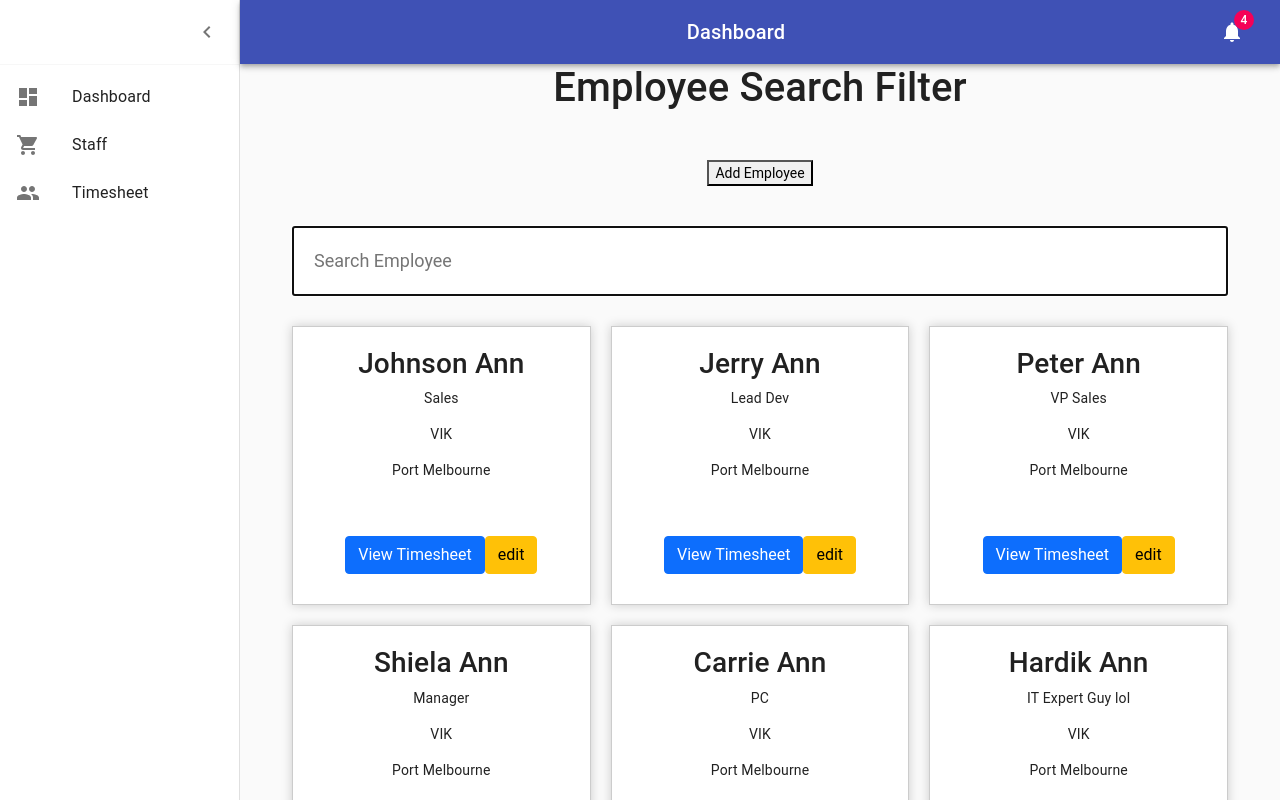
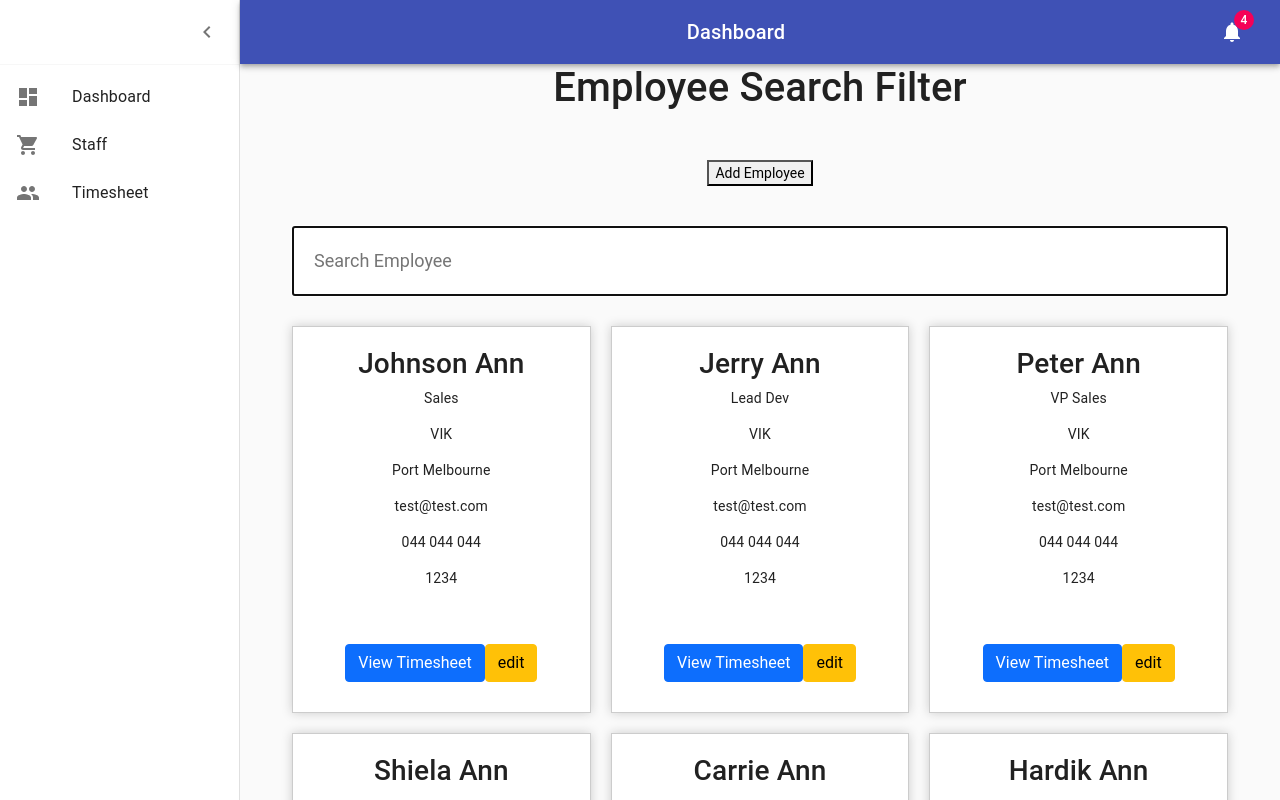
Before and after one commit to sushilldhakal/clockin, a React (Create React App) app in the folder client/: page /dashboard in a window 1280 px wide. Shown: the top 800 px of the page. Built offline with nearby package versions, Linux system fonts and the light colour scheme.

Commit message:
pin field added

```diff
--- a/client/src/components/Dashboard/AddEmployee.js
+++ b/client/src/components/Dashboard/AddEmployee.js
@@ -6,6 +6,9 @@ const AddEmployee = (props) => {
     role,
     hire,
     site,
+    email,
+    phone,
+    pin,
     edit,
     addNewEmployee,
     getNewEmployee
@@ -41,6 +44,27 @@ const AddEmployee = (props) => {
           onChange={getNewEmployee}
           placeholder="site"
         />
+        <input
+          type="text"
+          name="email"
+          value={email}
+          onChange={getNewEmployee}
+          placeholder="email"
+        />
+        <input
+          type="text"
+          name="phone"
+          value={phone}
+          onChange={getNewEmployee}
+          placeholder="phone"
+        />
+        <input
+          type="text"
+          name="pin"
+          value={pin}
+          onChange={getNewEmployee}
+          placeholder="pin"
+        />
         <button>{!edit ? "Add Employee" : "Edit Employee"}</button>
       </form>
     </React.Fragment>
--- a/client/src/components/Dashboard/List.js
+++ b/client/src/components/Dashboard/List.js
@@ -28,6 +28,9 @@ const List = (props) => {
                 <p>{item.role}</p>
                 <p>{item.hire}</p>
                 <p>{item.site}</p>
+                <p>{item.email}</p>
+                <p>{item.phone}</p>
+                <p>{item.pin}</p>
                 <button className="btn btn-primary"> View Timesheet</button>
                 {/* <span
                   className="c-close"
--- a/client/src/components/Dashboard/data.js
+++ b/client/src/components/Dashboard/data.js
@@ -4,48 +4,69 @@ export const data = [
     name: "Johnson Ann",
     role: "Sales",
     hire: "VIK",
-    site: "Port Melbourne"
+    site: "Port Melbourne",
+    email: "test@test.com",
+    phone: "044 044 044",
+    pin: "1234"
   },
   {
     id: 2,
     name: "Jerry Ann",
     role: "Lead Dev",
     hire: "VIK",
-    site: "Port Melbourne"
+    site: "Port Melbourne",
+    email: "test@test.com",
+    phone: "044 044 044",
+    pin: "1234"
   },
   {
     id: 3,
     name: "Peter Ann",
     role: "VP Sales",
     hire: "VIK",
-    site: "Port Melbourne"
+    site: "Port Melbourne",
+    email: "test@test.com",
+    phone: "044 044 044",
+    pin: "1234"
   },
   {
     id: 4,
     name: "Shiela Ann",
     role: "Manager",
     hire: "VIK",
-    site: "Port Melbourne"
+    site: "Port Melbourne",
+    email: "test@test.com",
+    phone: "044 044 044",
+    pin: "1234"
   },
   {
     id: 5,
     name: "Carrie Ann",
     role: "PC",
     hire: "VIK",
-    site: "Port Melbourne"
+    site: "Port Melbourne",
+    email: "test@test.com",
+    phone: "044 044 044",
+    pin: "1234"
   },
   {
     id: 6,
     name: "Hardik Ann",
     role: "IT Expert Guy lol",
     hire: "VIK",
-    site: "Port Melbourne"
+    site: "Port Melbourne",
+    email: "test@test.com",
+    phone: "044 044 044",
+    pin: "1234"
   },
   {
     id: 7,
     name: "Adam Ann",
     role: "Developer",
     hire: "VIK",
-    site: "Port Melbourne"
+    site: "Port Melbourne",
+    email: "test@test.com",
+    phone: "044 044 044",
+    pin: "1234"
   }
 ];
--- a/client/src/components/Dashboard/listEmployee.js
+++ b/client/src/components/Dashboard/listEmployee.js
@@ -19,6 +19,7 @@ class ListEmployee extends Component {
     role: "",
     hire: "",
     site: "",
+    pin: "",
     edit: false
   };
 
@@ -40,7 +41,9 @@ class ListEmployee extends Component {
         item.name.toLowerCase().match(this.state.search.toLowerCase()) ||
         item.role.toLowerCase().match(this.state.search.toLowerCase()) ||
         item.hire.toLowerCase().match(this.state.search.toLowerCase()) ||
-        item.site.toLowerCase().match(this.state.search.toLowerCase())
+        item.site.toLowerCase().match(this.state.search.toLowerCase()) ||
+        item.email.toLowerCase().match(this.state.search.toLowerCase()) ||
+        item.phone.toLowerCase().match(this.state.search.toLowerCase())
     );
   };
 
@@ -57,9 +60,9 @@ class ListEmployee extends Component {
   //Add value from state to data array
   addNewEmployee = (e) => {
     e.preventDefault();
-    const { name, role, hire, site } = this.state;
+    const { name, role, hire, site, email, phone, pin } = this.state;
 
-    if (!name || !role || !hire || !site) {
+    if (!name || !role || !hire || !site || !phone || !email || !pin) {
       alert("Fill the fields");
     } else {
       const newEmployee = {
@@ -67,7 +70,10 @@ class ListEmployee extends Component {
         name,
         role,
         hire,
-        site
+        site,
+        email,
+        phone,
+        pin
       };
       this.setState({
         data: [...this.state.data, newEmployee],
@@ -75,6 +81,9 @@ class ListEmployee extends Component {
         position: "",
         hire: "",
         site: "",
+        email: "",
+        phone: "",
+        pin: "",
         id: uuidv1(),
         edit: false
       });
@@ -107,6 +116,9 @@ class ListEmployee extends Component {
       role: editEmployee.role,
       hire: editEmployee.hire,
       site: editEmployee.site,
+      email: editEmployee.email,
+      phone: editEmployee.phone,
+      pin: editEmployee.pin,
       edit: true,
       id: editEmployee.id
     });
@@ -137,7 +149,10 @@ class ListEmployee extends Component {
             name={this.state.name}
             role={this.state.role}
             hire={this.state.hire}
-            position={this.state.position}
+            site={this.state.site}
+            email={this.state.email}
+            phone={this.state.phone}
+            pin={this.state.pin}
             edit={this.state.edit}
             getNewEmployee={this.getNewEmployee}
             addNewEmployee={this.addNewEmployee}
```
Also changed, not shown: 1 other file (tests, documents, lock files or other folders).
